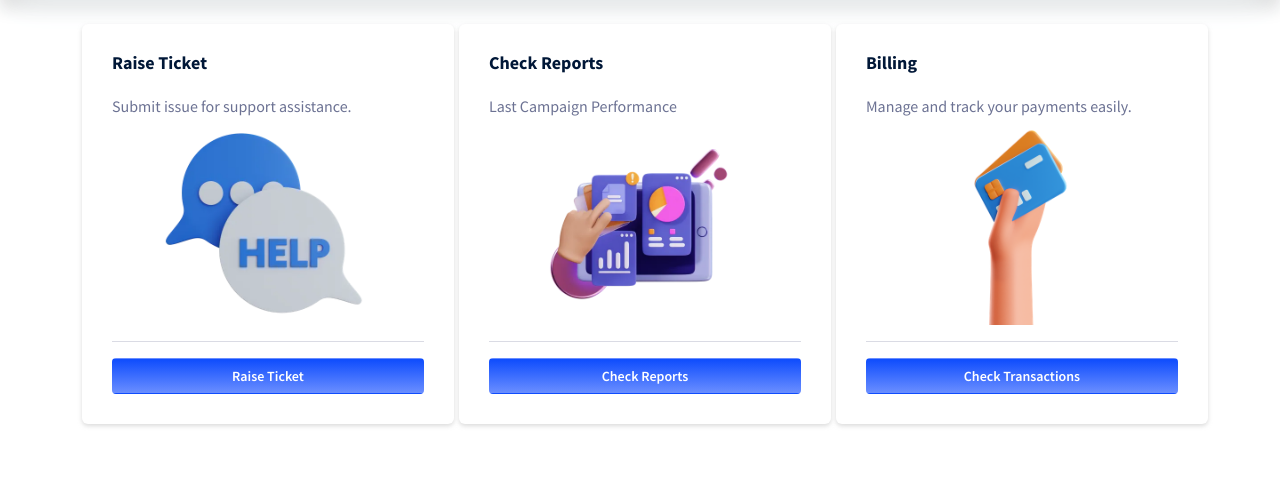
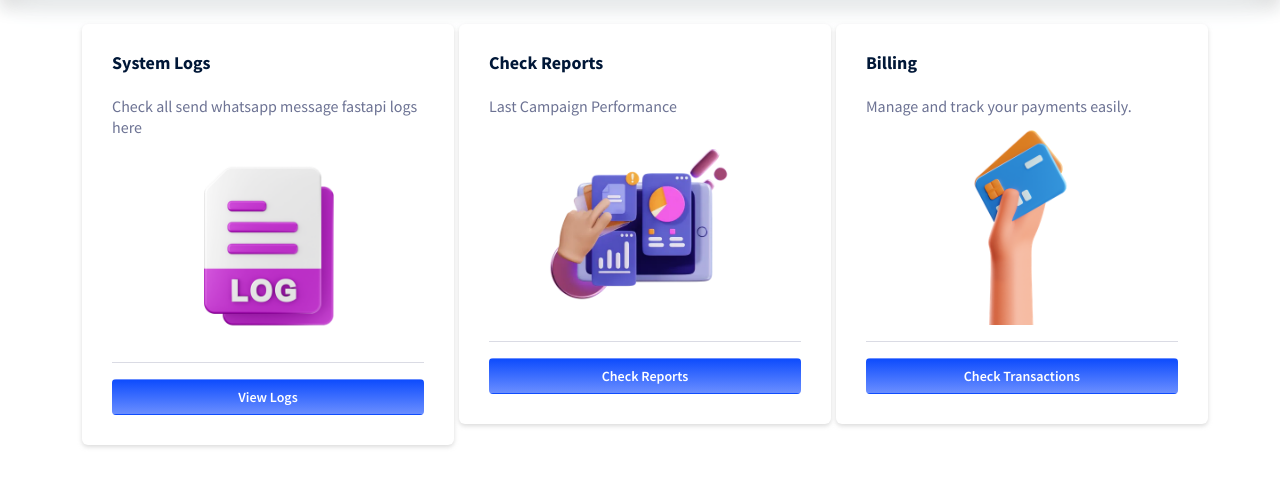
Before and after one commit to itsolution4india/sms_center, a Django app: page /dashboard/ in a window 1280 px wide. Shown: the part 134-621 px from the top of the page. Run offline with Django 5.2, Linux system fonts and the light colour scheme; the visitor is signed in with stand-in values (Sample User, id 1); some libraries are stand-ins or nearby versions.

Commit message:
Updated dashboard page

```diff
--- a/sms_app/templates/dashboard.html
+++ b/sms_app/templates/dashboard.html
@@ -18,19 +18,19 @@
     <div class="col-lg-4 col-md-6 mt-4 mb-4">
         <div class="card">
           <div class="card-body">
-            <h6 class="card-title">Raise Ticket</h6>
-            <p class="text-sm ">Submit issue for support assistance.</p>
+            <h6 class="card-title">System logs</h6>
+            <p class="text-sm ">Check all send whatsapp message fastapi logs here</p>
             <div class="pe-2">
               <div class="chart">
-                <img class="img_tag" style="display: block; margin: auto;" src="{% static 'images/dashboard/support.webp' %}" alt="">
+                <img class="img_tag" style="display: block; margin: auto;" src="{% static 'images/dashboard/log-file.webp' %}" alt="">
               </div>
             </div>
             <hr class="dark horizontal">
             <div class="d-flex ">
 
                 <div class="col-lg-3 col-sm-6 col-12 mt-sm-0 mt-2 w-100">
-                    <a href="/start-campaign">
-                        <button class="btn bg-gradient-info w-100 mb-0 toast-btn text-white" type="button" data-target="infoToast">Raise Ticket</button>
+                    <a href="/logs">
+                        <button class="btn bg-gradient-info w-100 mb-0 toast-btn text-white" type="button" data-target="infoToast">View Logs</button>
                     </a>
                 </div>
             </div>
@@ -53,7 +53,7 @@
             <div class="d-flex ">
 
                 <div class="col-lg-3 col-sm-6 col-12 mt-sm-0 mt-2 w-100">
-                    <a href="/reports">
+                    <a href="/report-analytics">
                         <button class="btn bg-gradient-info w-100 mb-0 toast-btn text-white" type="button" data-target="infoToast">Check Reports</button>
                     </a>
                 </div>
@@ -77,7 +77,7 @@
             <div class="d-flex ">
 
               <div class="col-lg-3 col-sm-6 col-12 mt-sm-0 mt-2 w-100">
-                <a href="/billing">
+                <a href="/balance">
                     <button class="btn bg-gradient-info w-100 mb-0 toast-btn text-white" type="button" data-target="infoToast">Check Transactions</button>
                 </a>
               </div>
```
Also changed, not shown: sms_app/static/images/dashboard/log-file.webp (added).
